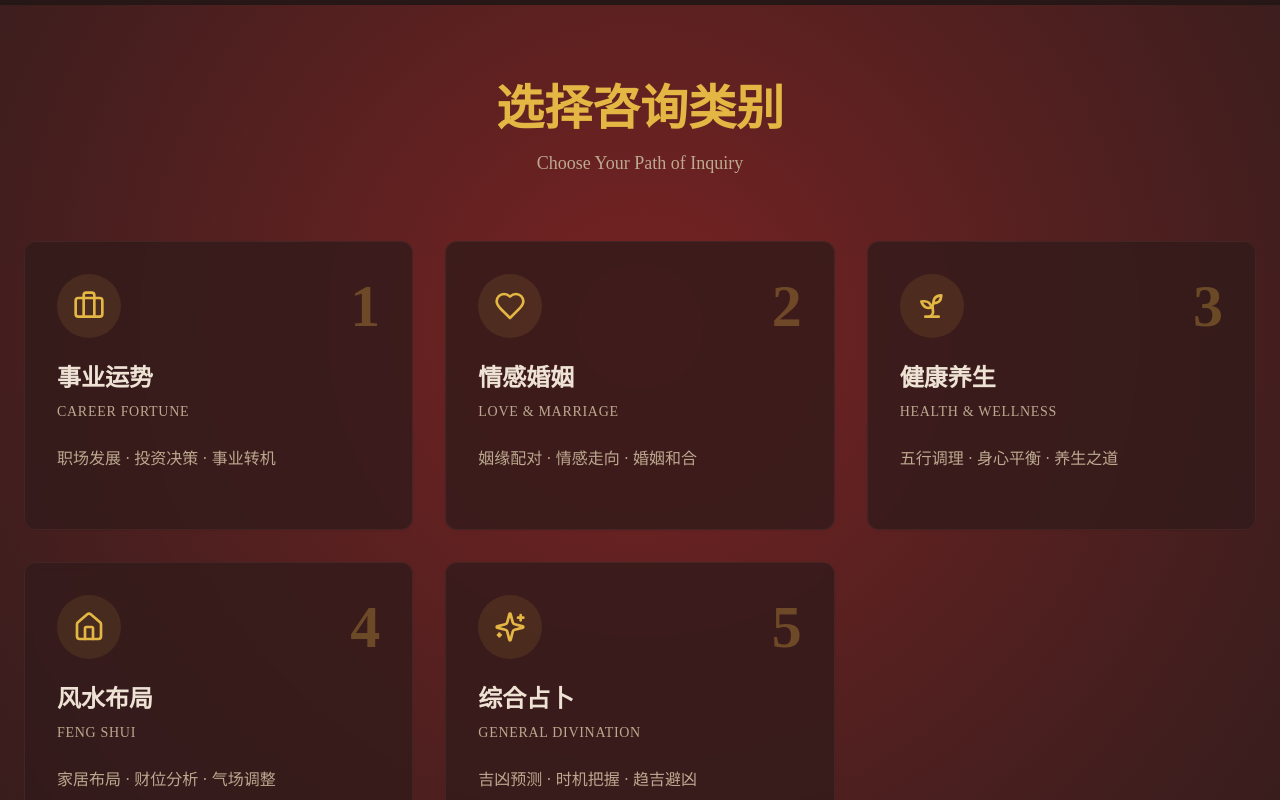
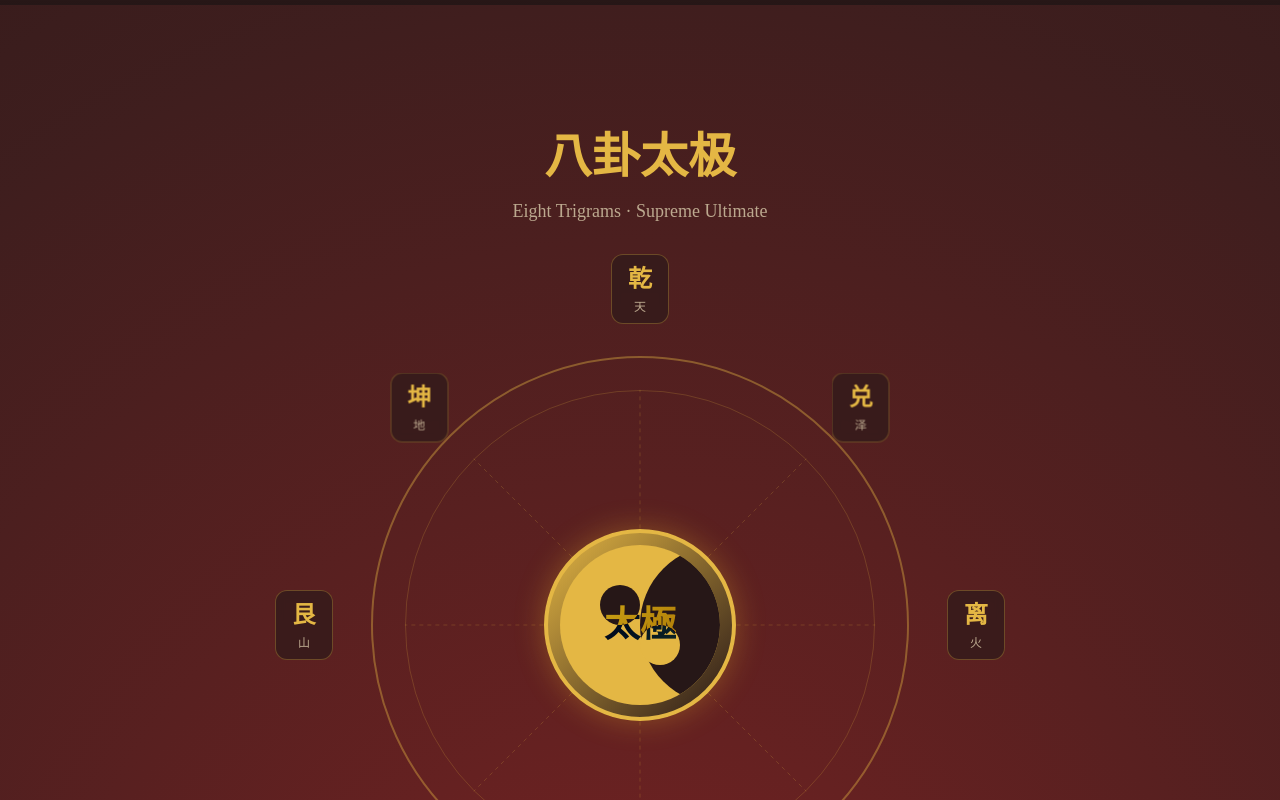
Before and after one commit to 0xLilGhost/guan-yi-ai-guide, a React (Vite) app: page / in a window 1280 px wide. Shown: the part 660-1460 px from the top of the page. Built offline with nearby package versions, Linux system fonts and the light colour scheme; the HTML template or start-up script is replaced by a standard one.

Commit message:
feat: Add interactive Bagua and circular inquiry

```diff
--- /dev/null
+++ b/src/components/BaguaDiagram.tsx
@@ -0,0 +1,112 @@
+import { useState } from "react";
+import { cn } from "@/lib/utils";
+
+const trigrams = [
+  { name: "乾", element: "天", position: "top-0 left-1/2 -translate-x-1/2 -translate-y-1/2" },
+  { name: "兑", element: "泽", position: "top-[15%] right-[15%] translate-x-1/4 -translate-y-1/4" },
+  { name: "离", element: "火", position: "top-1/2 right-0 translate-x-1/2 -translate-y-1/2" },
+  { name: "震", element: "雷", position: "bottom-[15%] right-[15%] translate-x-1/4 translate-y-1/4" },
+  { name: "巽", element: "风", position: "bottom-0 left-1/2 -translate-x-1/2 translate-y-1/2" },
+  { name: "坎", element: "水", position: "bottom-[15%] left-[15%] -translate-x-1/4 translate-y-1/4" },
+  { name: "艮", element: "山", position: "top-1/2 left-0 -translate-x-1/2 -translate-y-1/2" },
+  { name: "坤", element: "地", position: "top-[15%] left-[15%] -translate-x-1/4 -translate-y-1/4" },
+];
+
+const BaguaDiagram = () => {
+  const [rotation, setRotation] = useState(0);
+  const [isHovered, setIsHovered] = useState(false);
+
+  const handleClick = () => {
+    setRotation((prev) => prev + 45);
+  };
+
+  return (
+    <div className="relative w-full max-w-2xl mx-auto aspect-square flex items-center justify-center">
+      {/* Outer ring with trigrams */}
+      <div
+        className={cn(
+          "absolute inset-0 transition-mystical cursor-pointer",
+          isHovered && "scale-105"
+        )}
+        style={{ transform: `rotate(${rotation}deg)` }}
+        onClick={handleClick}
+        onMouseEnter={() => setIsHovered(true)}
+        onMouseLeave={() => setIsHovered(false)}
+      >
+        {/* Octagonal border */}
+        <div className="absolute inset-[10%] border-2 border-accent/40 rounded-full"></div>
+        <div className="absolute inset-[15%] border border-accent/20 rounded-full"></div>
+
+        {/* Eight trigrams */}
+        {trigrams.map((trigram, index) => (
+          <div
+            key={index}
+            className={cn(
+              "absolute px-4 py-2 rounded-lg bg-card/80 backdrop-blur-sm border border-accent/30",
+              "hover:bg-accent/20 hover:border-accent transition-mystical",
+              trigram.position
+            )}
+          >
+            <div className="text-center space-y-1">
+              <div className="text-2xl font-bold text-accent">{trigram.name}</div>
+              <div className="text-xs text-muted-foreground">{trigram.element}</div>
+            </div>
+          </div>
+        ))}
+      </div>
+
+      {/* Center Yin-Yang */}
+      <div className="relative z-10 w-48 h-48 rounded-full bg-gradient-to-br from-accent to-background border-4 border-accent shadow-gold-glow transition-mystical hover:scale-110 cursor-pointer">
+        {/* Yin-Yang symbol */}
+        <div className="absolute inset-0 flex items-center justify-center">
+          <div className="relative w-40 h-40">
+            {/* Yang (light) half */}
+            <div className="absolute inset-0 rounded-full bg-accent overflow-hidden">
+              <div className="absolute top-0 right-0 w-1/2 h-full bg-background rounded-l-full"></div>
+              <div className="absolute top-1/4 left-1/4 w-1/4 h-1/4 rounded-full bg-background"></div>
+              <div className="absolute bottom-1/4 right-1/4 w-1/4 h-1/4 rounded-full bg-accent"></div>
+            </div>
+          </div>
+        </div>
+
+        {/* Center character */}
+        <div className="absolute inset-0 flex items-center justify-center">
+          <div className="text-4xl font-bold text-gradient-gold mix-blend-difference">
+            太極
+          </div>
+        </div>
+      </div>
+
+      {/* Decorative lines connecting to trigrams */}
+      <svg className="absolute inset-0 w-full h-full pointer-events-none opacity-20">
+        {[0, 45, 90, 135, 180, 225, 270, 315].map((angle, index) => {
+          const rad = (angle * Math.PI) / 180;
+          const startX = 50 + 12 * Math.cos(rad);
+          const startY = 50 + 12 * Math.sin(rad);
+          const endX = 50 + 35 * Math.cos(rad);
+          const endY = 50 + 35 * Math.sin(rad);
+
+          return (
+            <line
+              key={index}
+              x1={`${startX}%`}
+              y1={`${startY}%`}
+              x2={`${endX}%`}
+              y2={`${endY}%`}
+              stroke="hsl(var(--accent))"
+              strokeWidth="1"
+              strokeDasharray="4 4"
+            />
+          );
+        })}
+      </svg>
+
+      {/* Instruction hint */}
+      <div className="absolute -bottom-12 left-1/2 -translate-x-1/2 text-center">
+        <p className="text-sm text-muted-foreground">点击八卦旋转 · Click to Rotate</p>
+      </div>
+    </div>
+  );
+};
+
+export default BaguaDiagram;
--- a/src/components/CategoryGrid.tsx
+++ b/src/components/CategoryGrid.tsx
@@ -41,10 +41,10 @@ const categories = [
 
 const CategoryGrid = () => {
   return (
-    <section className="relative px-6 py-20">
+    <section className="relative px-6 py-32">
       <div className="max-w-7xl mx-auto">
         {/* Section header */}
-        <div className="text-center mb-16 space-y-4">
+        <div className="text-center mb-24 space-y-4">
           <h2 className="text-4xl md:text-5xl font-bold text-accent">
             选择咨询类别
           </h2>
@@ -53,11 +53,34 @@ const CategoryGrid = () => {
           </p>
         </div>
 
-        {/* Category grid */}
-        <div className="grid grid-cols-1 md:grid-cols-2 lg:grid-cols-3 gap-6 lg:gap-8">
-          {categories.map((category, index) => (
-            <CategoryCard key={index} {...category} index={index} />
-          ))}
+        {/* Circular category layout */}
+        <div className="relative w-full max-w-4xl mx-auto aspect-square">
+          {/* Center decoration */}
+          <div className="absolute top-1/2 left-1/2 -translate-x-1/2 -translate-y-1/2 w-32 h-32 rounded-full bg-accent/10 border-2 border-accent/30 flex items-center justify-center">
+            <div className="text-accent text-4xl font-bold">易</div>
+          </div>
+
+          {/* Categories arranged in circle */}
+          {categories.map((category, index) => {
+            const angle = (index * 72 - 90) * (Math.PI / 180); // 72 degrees apart, starting from top
+            const radius = 45; // percentage of container
+            const x = 50 + radius * Math.cos(angle);
+            const y = 50 + radius * Math.sin(angle);
+
+            return (
+              <div
+                key={index}
+                className="absolute w-56"
+                style={{
+                  left: `${x}%`,
+                  top: `${y}%`,
+                  transform: 'translate(-50%, -50%)',
+                }}
+              >
+                <CategoryCard {...category} index={index} />
+              </div>
+            );
+          })}
         </div>
       </div>
     </section>
--- a/src/pages/Index.tsx
+++ b/src/pages/Index.tsx
@@ -1,11 +1,28 @@
 import Hero from "@/components/Hero";
 import CategoryGrid from "@/components/CategoryGrid";
+import BaguaDiagram from "@/components/BaguaDiagram";
 import Footer from "@/components/Footer";
 
 const Index = () => {
   return (
     <div className="min-h-screen bg-gradient-mystical">
       <Hero />
+
+      {/* Interactive Bagua Section */}
+      <section className="relative px-6 py-32">
+        <div className="max-w-7xl mx-auto text-center space-y-16">
+          <div className="space-y-4">
+            <h2 className="text-4xl md:text-5xl font-bold text-accent">
+              八卦太极
+            </h2>
+            <p className="text-muted-foreground text-lg">
+              Eight Trigrams · Supreme Ultimate
+            </p>
+          </div>
+          <BaguaDiagram />
+        </div>
+      </section>
+
       <CategoryGrid />
       <Footer />
     </div>
```
